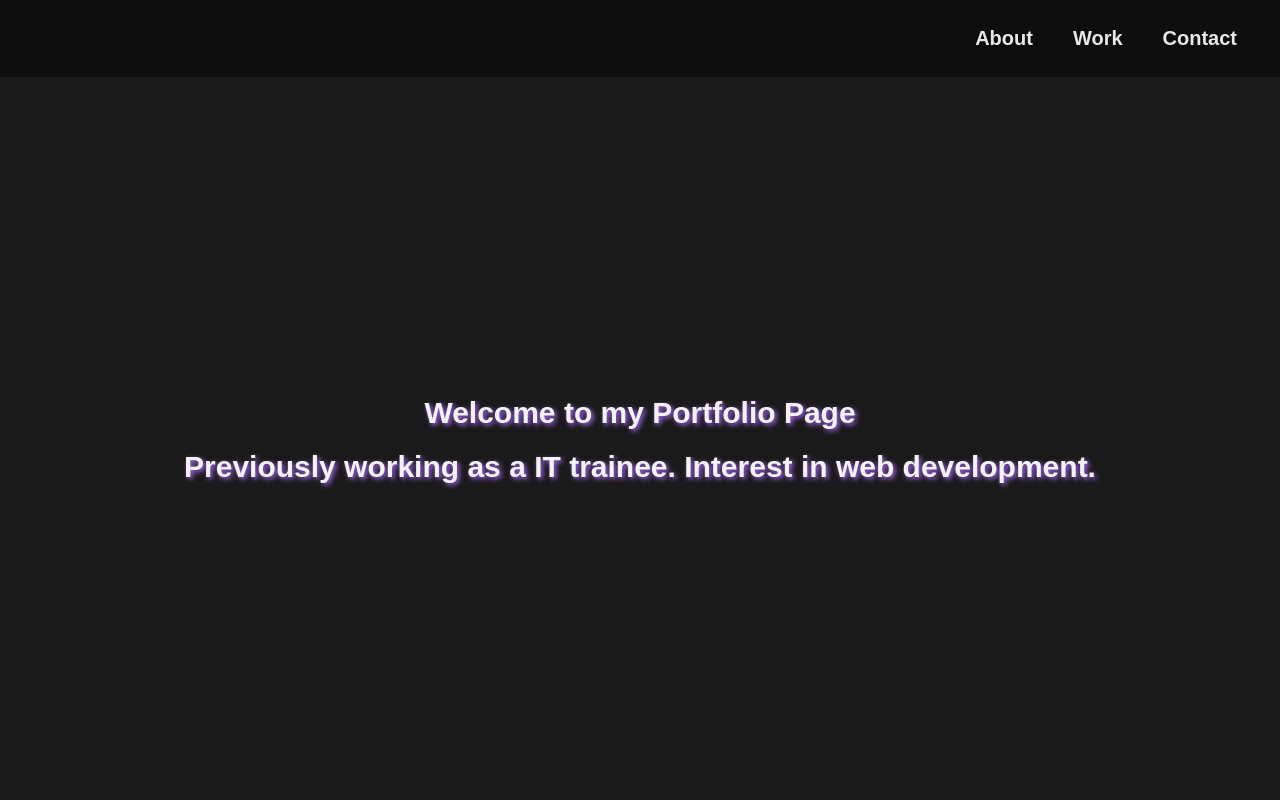
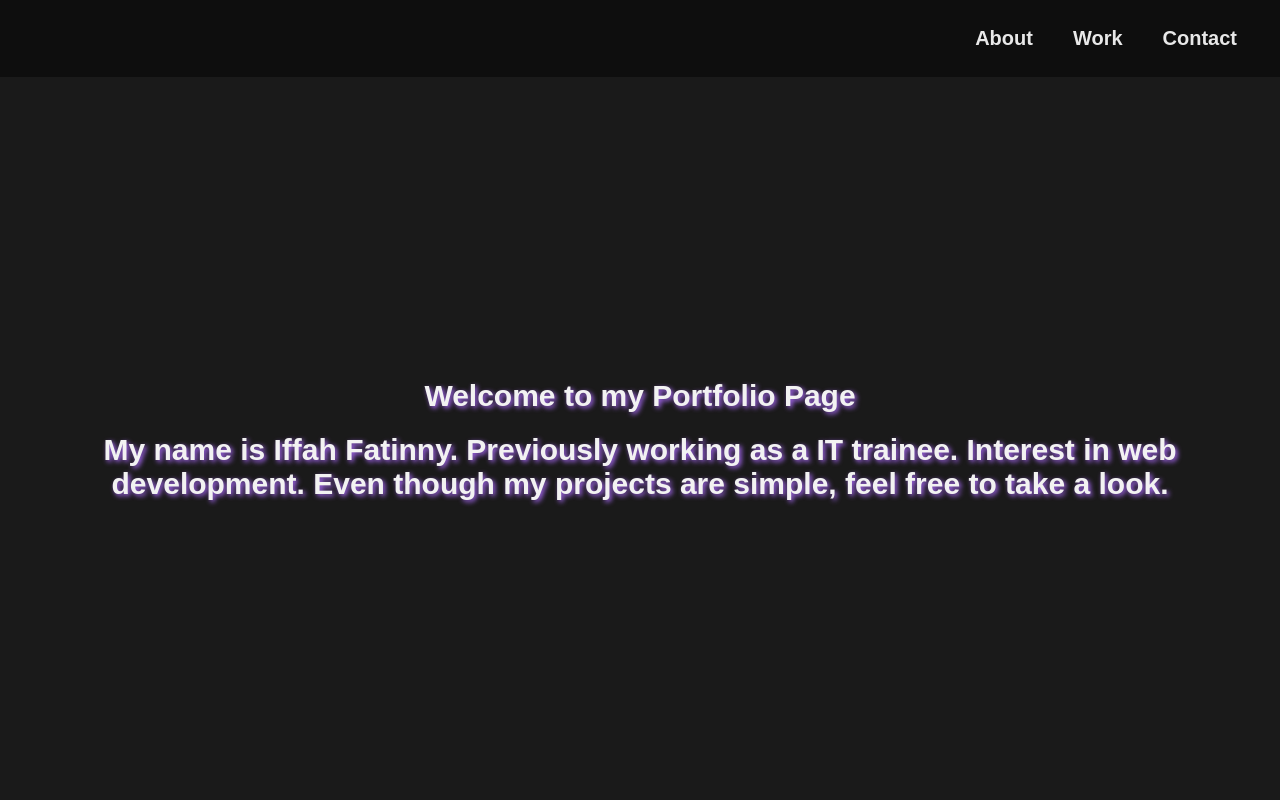
Before and after one commit to iffahfatinny/my-portfolio, a plain HTML site: page index.html in a window 1280 px wide. Shown: the top 800 px of the page. Drawn offline with Linux system fonts and the light colour scheme.

Commit message:
update index.html

```diff
--- a/index.html
+++ b/index.html
@@ -20,7 +20,9 @@
       <section id="welcome-section">
         <div id="intro">
           <h1>Welcome to my Portfolio Page</h1>
-          <h2>Previously working as a IT trainee. Interest in web development.</h2>
+          <h2>My name is Iffah Fatinny. Previously working as a IT trainee. Interest in web development.
+            Even though my projects are simple, feel free to take a look.
+          </h2>
         </div>
       </section>
       <section id="projects">
```
